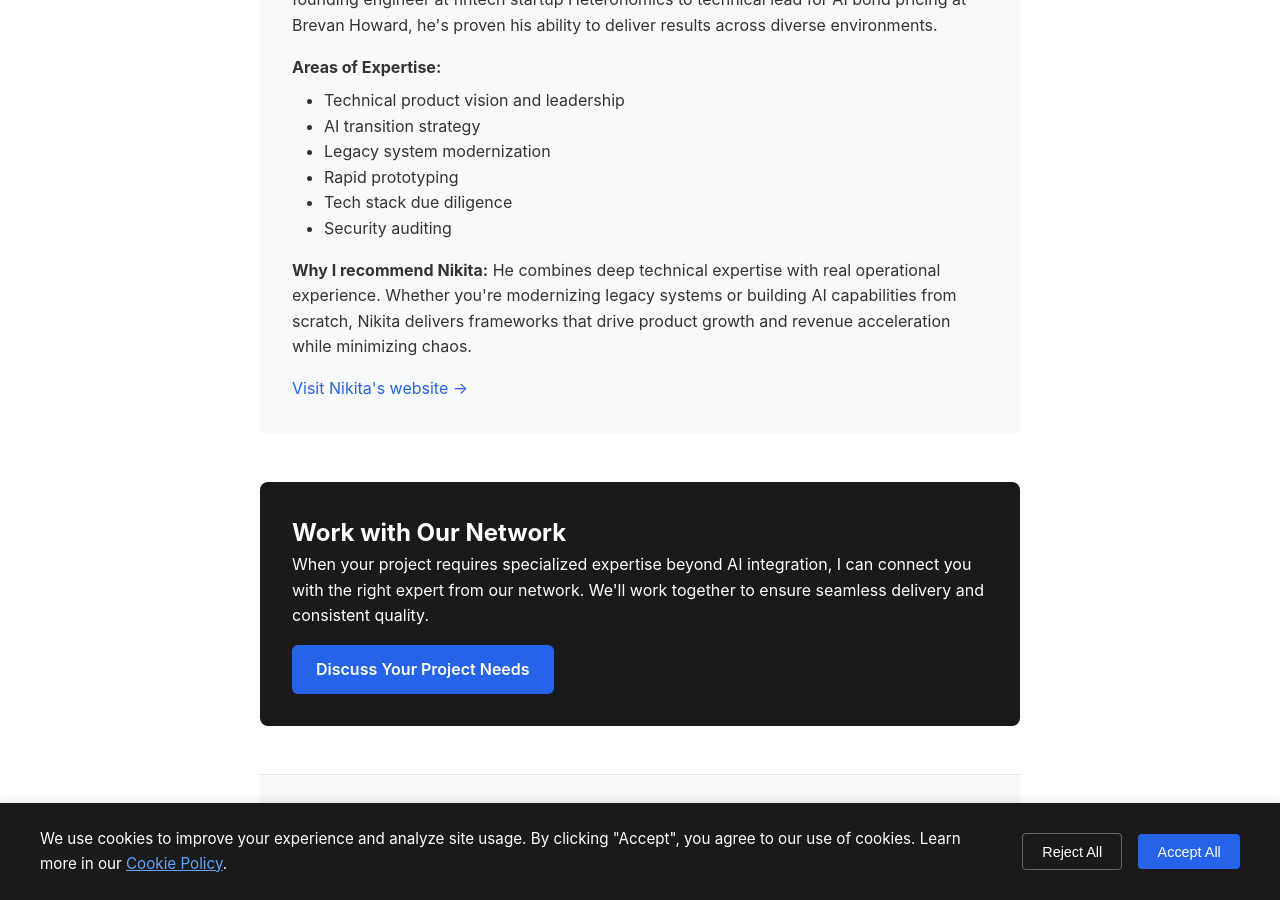
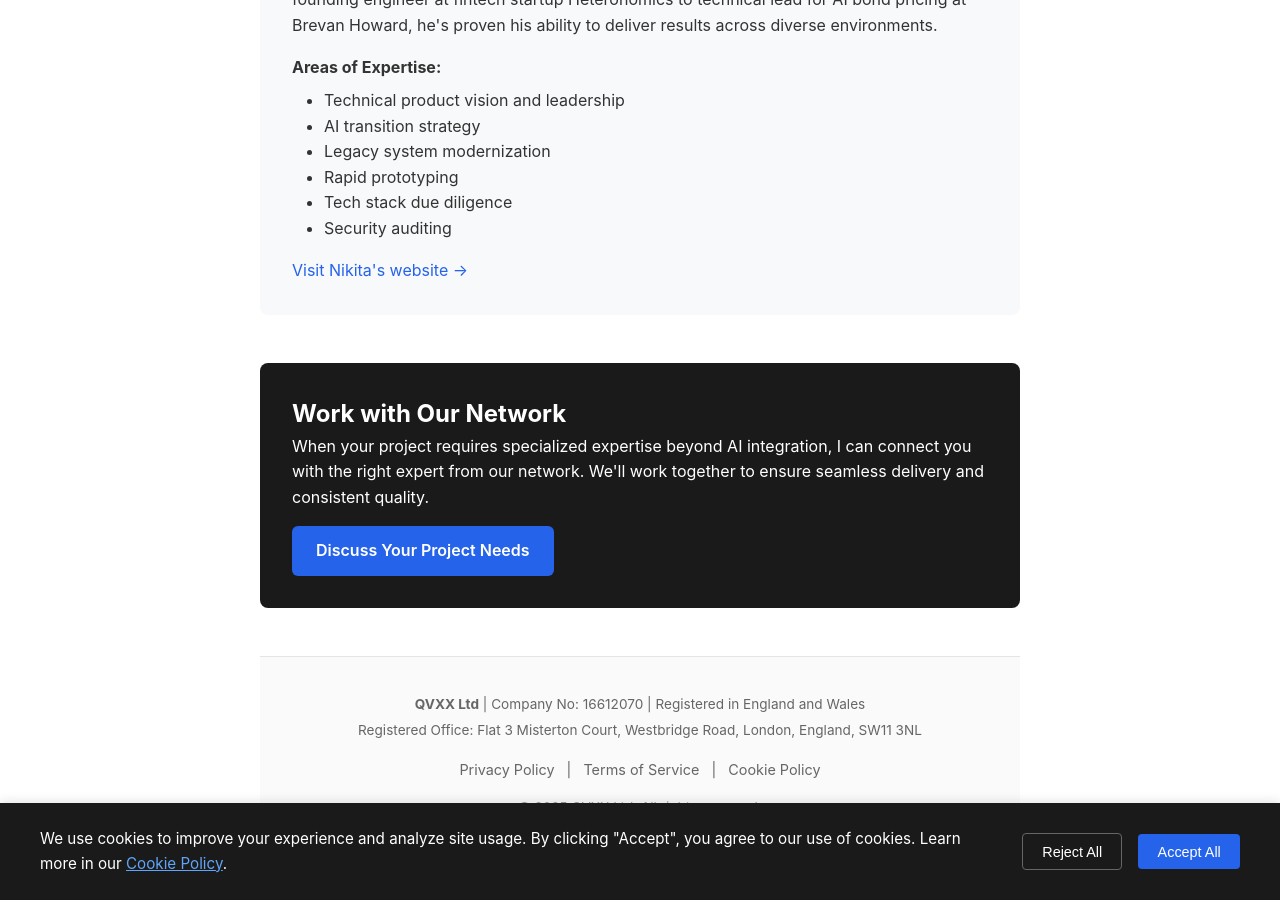
Before and after one commit to QVXXLabs/qvxx-website, a Jekyll site: the page built from experts.html, in a window 1280 px wide and 900 px high, scrolled down 689 px. Built offline with Jekyll 4.4.1, drawn with Linux system fonts in a browser that asks for light colours.

Commit message:
Remove recommendation paragraph for Nikita
- Deleted the 'Why I recommend Nikita' paragraph to streamline the expert profile

```diff
--- a/experts.html
+++ b/experts.html
@@ -38,8 +38,6 @@ title: Expert Network
                 </ul>
             </div>
 
-            <p style="margin-bottom: 1rem;"><strong>Why I recommend Nikita:</strong> He combines deep technical expertise with real operational experience. Whether you're modernizing legacy systems or building AI capabilities from scratch, Nikita delivers frameworks that drive product growth and revenue acceleration while minimizing chaos.</p>
-
             <p style="margin-bottom: 0;">
                 <a href="https://www.niksarychev.com/" target="_blank" rel="noopener" style="color: #2563eb;">
                     Visit Nikita's website →
```
